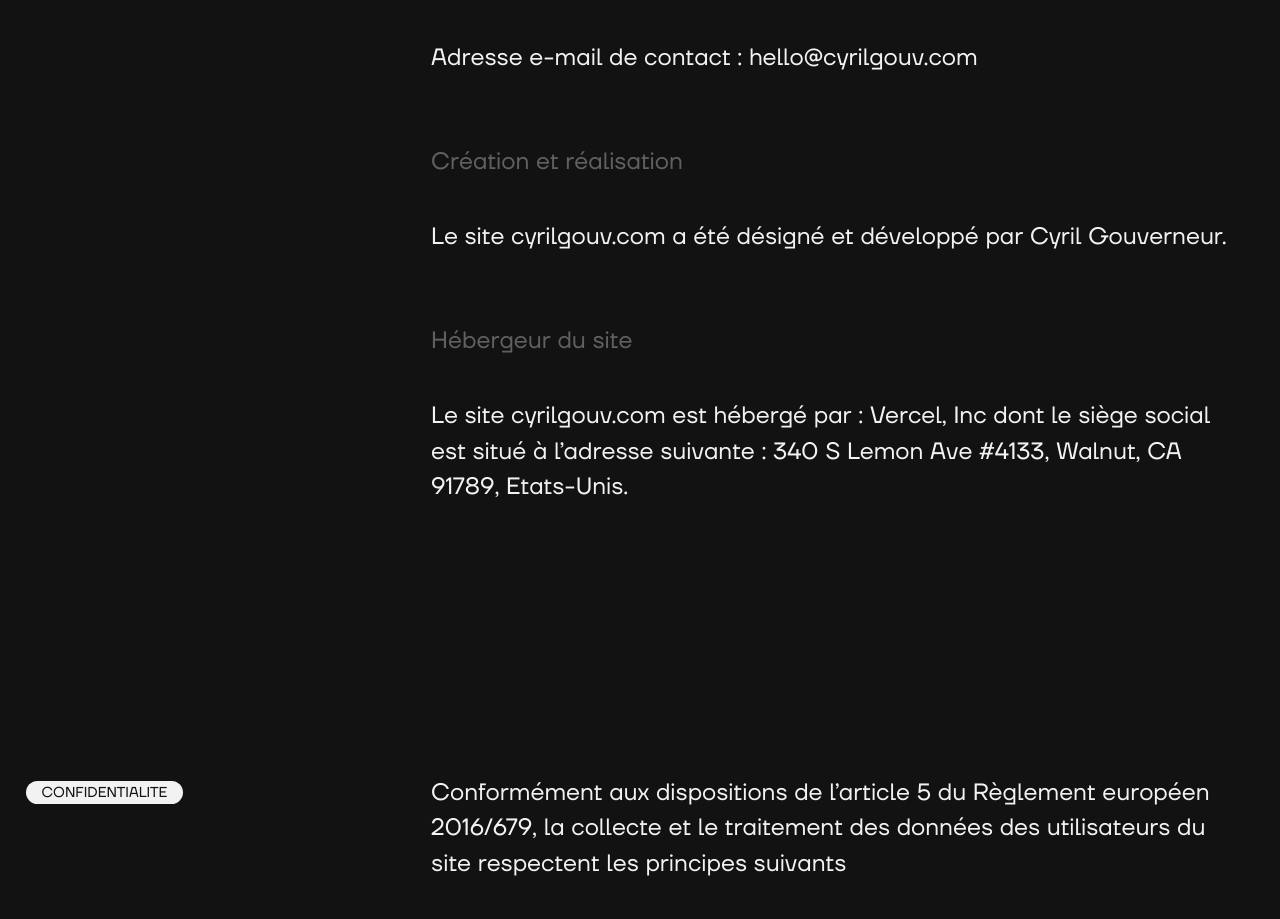
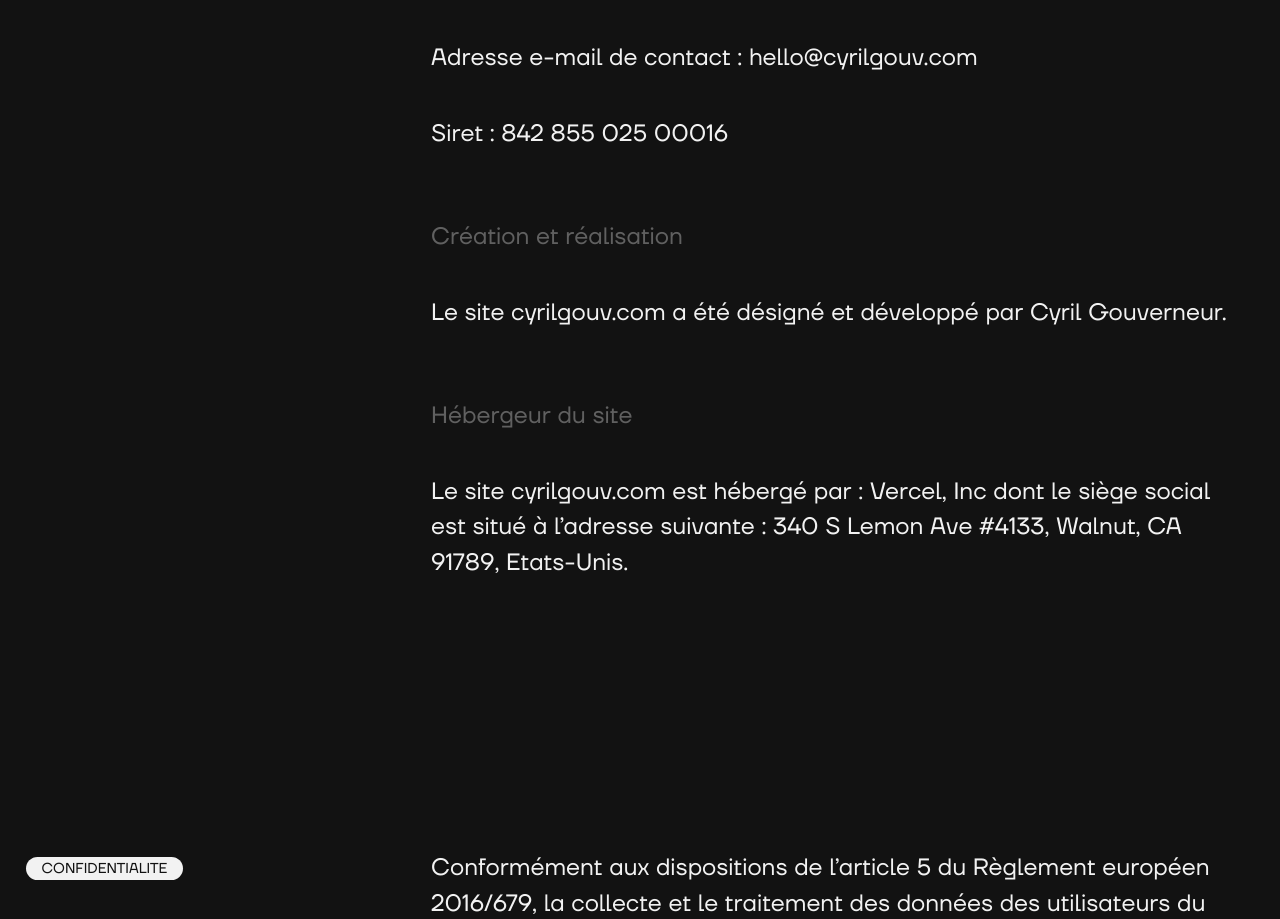
Before and after one commit to CyrilGouv/next-folio, a Next.js app: page /legales/mentions-legales in a window 1280 px wide. Shown: the part 1300-2219 px from the top of the page. Built offline with nearby package versions, Linux system fonts and the light colour scheme.

Commit message:
added forgotten mentions légales

```diff
--- a/components/Blocks/Legales/LegalesContent.jsx
+++ b/components/Blocks/Legales/LegalesContent.jsx
@@ -19,6 +19,9 @@ const LegalesContent = ({ body }) => {
                     </p>
                     <p className={ `${styles.content__text} text--large` }>
                         <TextReveal text="Adresse e-mail de contact : hello@cyrilgouv.com" />
+                    </p>
+                    <p className={ `${styles.content__text} text--large` }>
+                        <TextReveal text="Siret : 842 855 025 00016" />
                     </p>
                     <p className={ `${styles.content__text} ${styles.content__title} text--large text--opacity` }>
                         <TextReveal text="Création et réalisation" />
```
